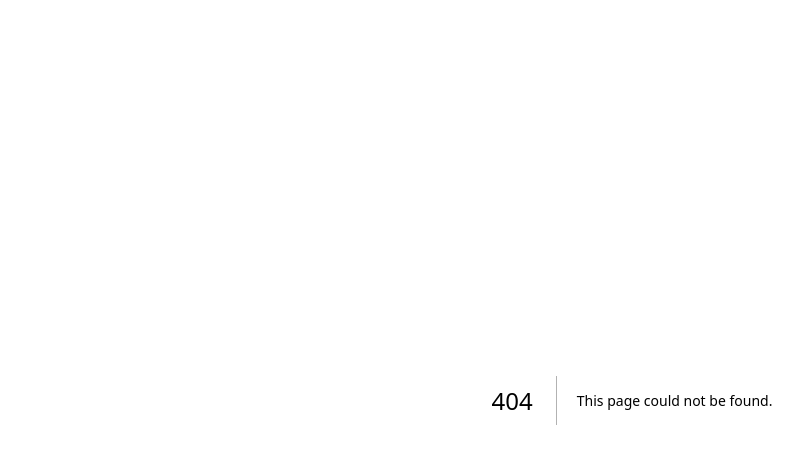
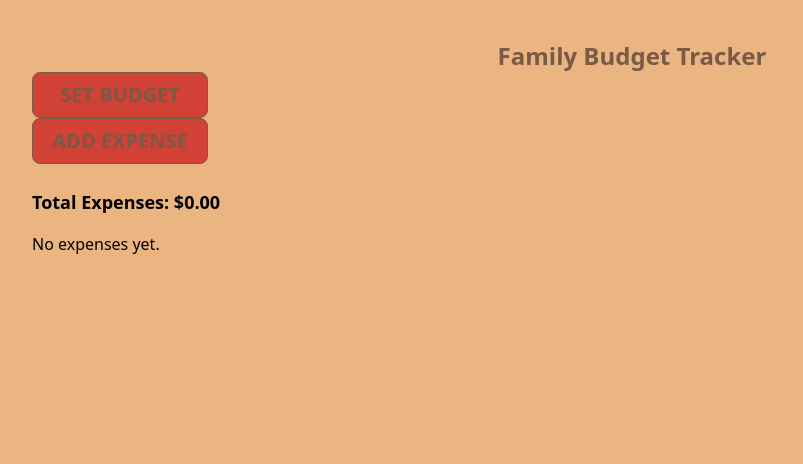
Before and after one commit to AlinaChumachenko/registration_form-frontend, a Next.js app: page /expense in a window 1280 px wide. Before the commit this address had no page. Shown: the top 464 px of the page, without its empty margins (8-811 px from the left). Built offline with nearby package versions, Linux system fonts and the light colour scheme.

Commit message:
Added Total Expenses

```diff
--- a/src/components/expense/AddExpense.js
+++ b/src/components/expense/AddExpense.js
@@ -31,6 +31,11 @@ const AddExpense = () => {
     setExpenses([...expenses, expense]);
   };
 
+  const calculateTotal = () => {
+    return expenses.reduce((total, expense) =>
+      total + parseFloat(expense.amount), 0).toFixed(2);
+  };
+
   return (
     <div>
       <button
@@ -48,6 +53,10 @@ const AddExpense = () => {
       />
 
       <div className="mt-6">
+      <div className="mb-4 text-lg font-semibold">
+          Total Expenses: ${calculateTotal()}
+      </div>
+
         {expenses.length > 0 ? (
           <div className="flex flex-col space-y-4">
             {expenses.map((expense, index) => (
--- a/src/pages/expenseList.js
+++ b/src/pages/expense.js
@@ -2,7 +2,7 @@ import AddExpense from "@@/components/expense/AddExpense";
 import SetButgetBtn from "@@/components/SetBudgetBtn";
 
 
-export default function ExpenseList() {
+export default function Expense() {
 
     return (
     <div className='flex min-h-screen flex-col p-10'>
```
Also changed, not shown: 1 other file (tests, documents, lock files or other folders).
